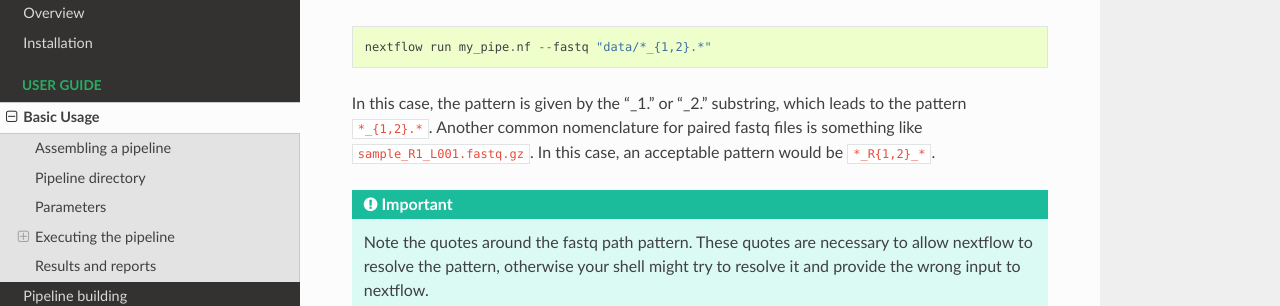
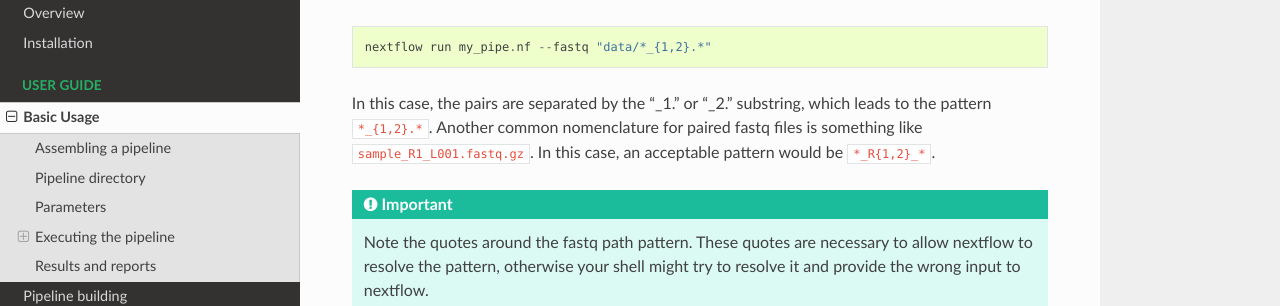
Before and after one commit to assemblerflow/flowcraft, a Sphinx documentation site: the page built from docs/user/basic_usage.rst, in a window 1280 px wide and 900 px high, scrolled down 2306 px. Shown: the part 164-470 px from the top of the window. Built offline with Sphinx 7.4.7 and the Read the Docs theme 2.0.0, drawn with Linux system fonts in a browser that asks for light colours.

Commit message:
Text clarification

```diff
--- a/docs/user/basic_usage.rst
+++ b/docs/user/basic_usage.rst
@@ -121,7 +121,7 @@
 
     nextflow run my_pipe.nf --fastq "data/*_{1,2}.*"
 
-In this case, the pattern is given by the "_1." or "_2." substring, which leads
+In this case, the pairs are separated by the "_1." or "_2." substring, which leads
 to the pattern ``*_{1,2}.*``. Another common nomenclature for paired fastq
 files is something like ``sample_R1_L001.fastq.gz``. In this case, an
 acceptable pattern would be ``*_R{1,2}_*``.
```
